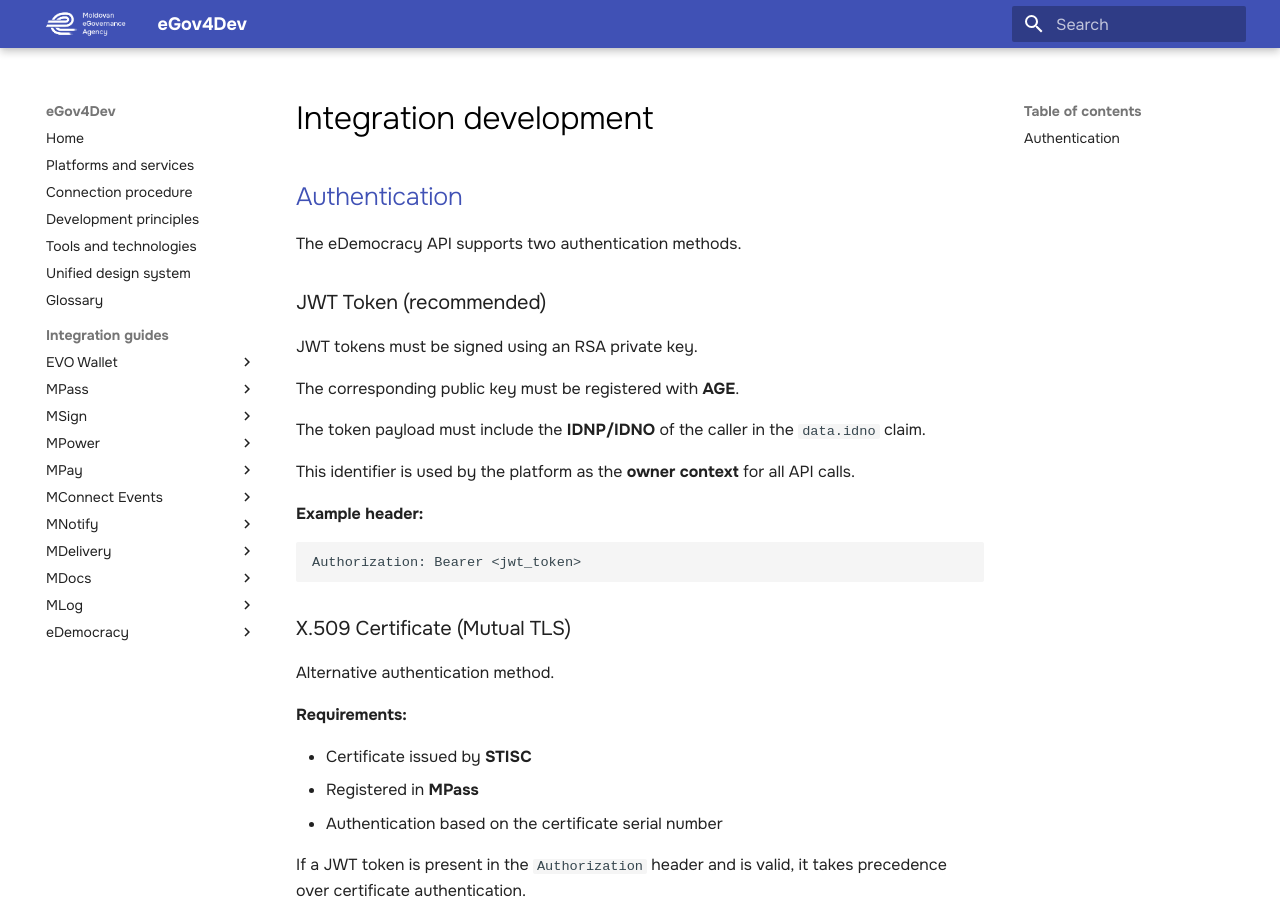
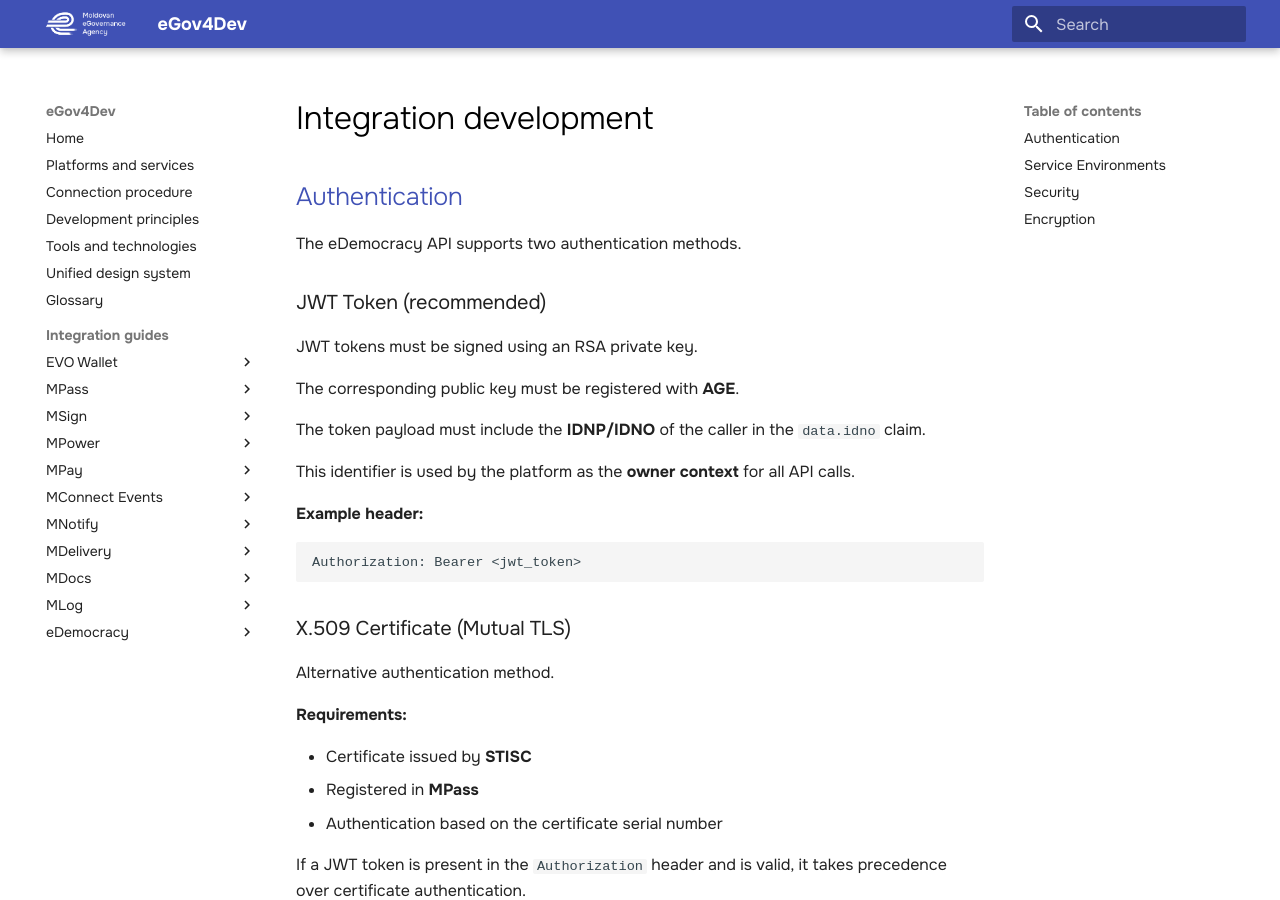
Before and after one commit to egov-moldova/egov4dev, an MkDocs documentation site: the page built from docs/guides/e-democracy/integration-development.md, in a window 1280 px wide and 900 px high. Built offline with MkDocs 1.6.1 and Material for MkDocs 9.7.7, drawn with Linux system fonts in a browser that asks for light colours.

Commit message:
Update section headers in integration-development.md

```diff
--- a/docs/guides/e-democracy/integration-development.md
+++ b/docs/guides/e-democracy/integration-development.md
@@ -34,7 +34,7 @@
 
 Otherwise, the system identity is derived from the client certificate.
 
-# Service Environments
+## Service Environments
 
 **API base URL**
 
@@ -52,8 +52,6 @@
 > All integrations must be tested in the **test environment** before production activation.
 
 ## Security
-
-
 
 ### Access Authorization
 
```
